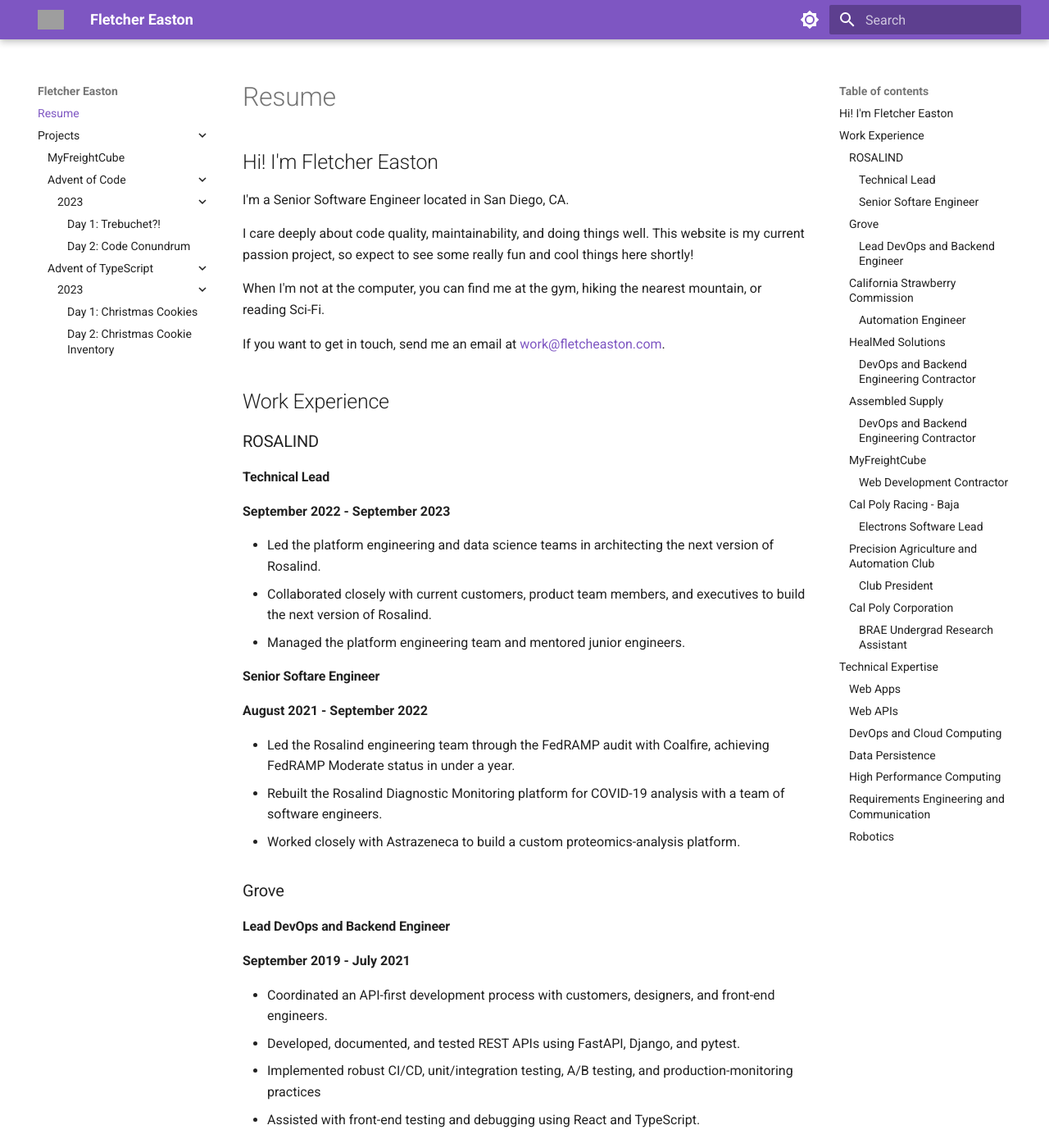
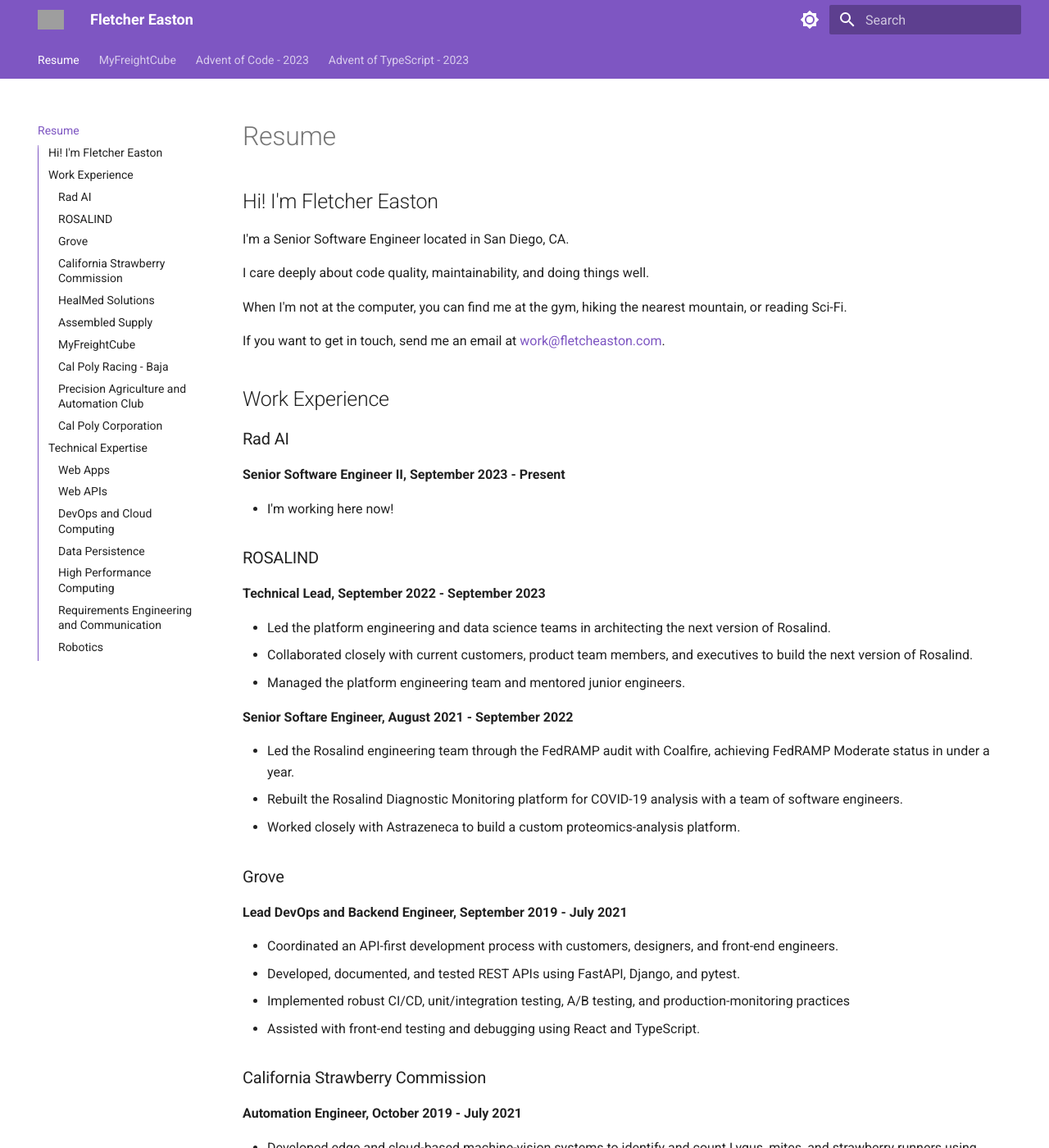
Before and after one commit to fletcheaston/Experiments, an MkDocs documentation site: the page built from blog/docs/index.md, in a window 1280 px wide and 1400 px high. Shown: the whole window at 82% size. Built offline with MkDocs 1.6.1 and Material for MkDocs 9.7.7, drawn with Linux system fonts in a browser that asks for light colours; some of the changed text lies outside the part shown; grey boxes are pictures that could not be loaded.

Commit message:
📝 Documentation cleanups/reorganization

```diff
--- a/blog/docs/index.md
+++ b/blog/docs/index.md
@@ -6,7 +6,7 @@
 
 I'm a Senior Software Engineer located in San Diego, CA.
 
-I care deeply about code quality, maintainability, and doing things well. This website is my current passion project, so expect to see some really fun and cool things here shortly!
+I care deeply about code quality, maintainability, and doing things well.
 
 When I'm not at the computer, you can find me at the gym, hiking the nearest mountain, or reading Sci-Fi.
 
@@ -14,19 +14,21 @@
 
 ## Work Experience
 
+### Rad AI
+
+**Senior Software Engineer II, September 2023 - Present**
+
+- I'm working here now!
+
 ### ROSALIND
 
-#### Technical Lead
-
-**September 2022 - September 2023**
+**Technical Lead, September 2022 - September 2023**
 
 - Led the platform engineering and data science teams in architecting the next version of Rosalind.
 - Collaborated closely with current customers, product team members, and executives to build the next version of Rosalind.
 - Managed the platform engineering team and mentored junior engineers.
 
-#### Senior Softare Engineer
-
-**August 2021 - September 2022**
+**Senior Softare Engineer, August 2021 - September 2022**
 
 - Led the Rosalind engineering team through the FedRAMP audit with Coalfire, achieving FedRAMP Moderate status in under a year.
 - Rebuilt the Rosalind Diagnostic Monitoring platform for COVID-19 analysis with a team of software engineers.
@@ -34,9 +36,7 @@
 
 ### Grove
 
-#### Lead DevOps and Backend Engineer
-
-**September 2019 - July 2021**
+**Lead DevOps and Backend Engineer, September 2019 - July 2021**
 
 - Coordinated an API-first development process with customers, designers, and front-end engineers.
 - Developed, documented, and tested REST APIs using FastAPI, Django, and pytest.
@@ -45,9 +45,7 @@
 
 ### California Strawberry Commission
 
-#### Automation Engineer
-
-**October 2019 - July 2021**
+**Automation Engineer, October 2019 - July 2021**
 
 - Developed edge and cloud-based machine-vision systems to identify and count Lygus, mites, and strawberry runners using TensorFlow and FastAPI.
 - Built robust pipelines in AWS for updating the machine-vision models powering the cloud-based object detection.
@@ -56,9 +54,7 @@
 
 ### HealMed Solutions
 
-#### DevOps and Backend Engineering Contractor
-
-**January 2021 - June 2021**
+**DevOps and Backend Engineering Contractor, January 2021 - June 2021**
 
 - Worked closely with HealMed Solutions to develop HIPAA-compliant software for partnered hospital systems.
 - Developed a well-documented backend in FastAPI and SQLAlchemy using a TDD process.
@@ -68,9 +64,7 @@
 
 ### Assembled Supply
 
-#### DevOps and Backend Engineering Contractor
-
-**July 2020 - June 2021**
+**DevOps and Backend Engineering Contractor, July 2020 - June 2021**
 
 - Scraped and cleaned data from various industrial supplies websites using selenium and scrapy.
 - Built a data management system for matching items from dozens of sellers for direct price comparisons.
@@ -80,9 +74,7 @@
 
 ### [MyFreightCube](projects/my-freight-cube.md)
 
-#### Web Development Contractor
-
-**October 2020 - January 2021**
+**DevOps and Full-Stack Engineering Contractor, October 2020 - January 2021**
 
 - Built a highly performant API to efficiently arrange variably sized pallets in box trucks using FastAPI and NumPy/SciPy.
 - Developed a responsive web app and cloud architecture to support precise freight conversions and calculations.
@@ -90,9 +82,7 @@
 
 ### Cal Poly Racing - Baja
 
-#### Electrons Software Lead
-
-**August 2019 - June 2020**
+**Electrons Software Lead, August 2019 - June 2020**
 
 - Led the electronics team in building software for high-performance embedded systems/microcontrollers, using various sensors to gather data about the Baja vehicle.
 - Conducted rigorous testing of sensors on the Baja vehicle in the field.
@@ -100,9 +90,7 @@
 
 ### Precision Agriculture and Automation Club
 
-#### Club President
-
-**May 2018 - June 2020**
+**Club President, May 2018 - June 2020**
 
 - Led the robotics team in developing software and hardware solutions to various international competitions.
 - Built an autonomous watermelon harvesting robot that won $5,000 at the 2018 AgBot competition.
@@ -111,9 +99,7 @@
 
 ### Cal Poly Corporation
 
-#### BRAE Undergrad Research Assistant
-
-**May 2018 - June 2020**
+**BRAE Undergrad Research Assistant, May 2018 - June 2020**
 
 - Assisted the SmartFarm project by installing, monitoring, and analyzing data from custom Arduino boards in CSU Fresno almond orchards.
 - Built an autonomous in-field platform for hosting a variety of mechanical and electrical equipment.
--- a/blog/docs/projects/advent-of-code/2023/day-1.md
+++ b/blog/docs/projects/advent-of-code/2023/day-1.md
@@ -1,7 +1,3 @@
----
-title: Advent of Code 2023 - Day 1
----
-
 # Day 1: Trebuchet?!
 
 ## Part 1
--- a/blog/docs/projects/advent-of-code/2023/day-2.md
+++ b/blog/docs/projects/advent-of-code/2023/day-2.md
@@ -1,7 +1,3 @@
----
-title: Advent of Code 2023 - Day 2
----
-
 # Day 2: Code Conundrum
 
 ## Part 1
--- a/blog/mkdocs.yaml
+++ b/blog/mkdocs.yaml
@@ -32,9 +32,11 @@
 
     features:
         - navigation.instant
+        - navigation.tabs
         - navigation.indexes
-        - navigation.expand
         - navigation.footer
+        - navigation.top
+        - toc.integrate
         - toc.follow
         - content.tabs.link
         - content.code.copy
@@ -77,15 +79,12 @@
 
 nav:
     - Resume: index.md
-    - Projects:
-          - MyFreightCube: projects/my-freight-cube.md
-          - Advent of Code:
-                - 2023:
-                    - projects/advent-of-code/2023/index.md
-                    - "Day 1: Trebuchet?!": projects/advent-of-code/2023/day-1.md
-                    - "Day 2: Code Conundrum": projects/advent-of-code/2023/day-2.md
-          - Advent of TypeScript:
-                - 2023:
-                    - projects/advent-of-typescript/2023/index.md
-                    - "Day 1: Christmas Cookies": projects/advent-of-typescript/2023/day-1.md
-                    - "Day 2: Christmas Cookie Inventory": projects/advent-of-typescript/2023/day-2.md
+    - MyFreightCube: projects/my-freight-cube.md
+    - Advent of Code - 2023:
+        - projects/advent-of-code/2023/index.md
+        - "Day 1: Trebuchet?!": projects/advent-of-code/2023/day-1.md
+        - "Day 2: Code Conundrum": projects/advent-of-code/2023/day-2.md
+    - Advent of TypeScript - 2023:
+        - projects/advent-of-typescript/index.md
+        - "Day 1: Christmas Cookies": projects/advent-of-typescript/2023/day-1.md
+        - "Day 2: Christmas Cookie Inventory": projects/advent-of-typescript/2023/day-2.md
```
Also changed, not shown: blog/docs/projects/advent-of-code/2023/index.md (+8 -5 lines), blog/docs/projects/advent-of-typescript/index.md (renamed from blog/docs/projects/advent-of-typescript/2023/index.md, +3 -1 lines).
